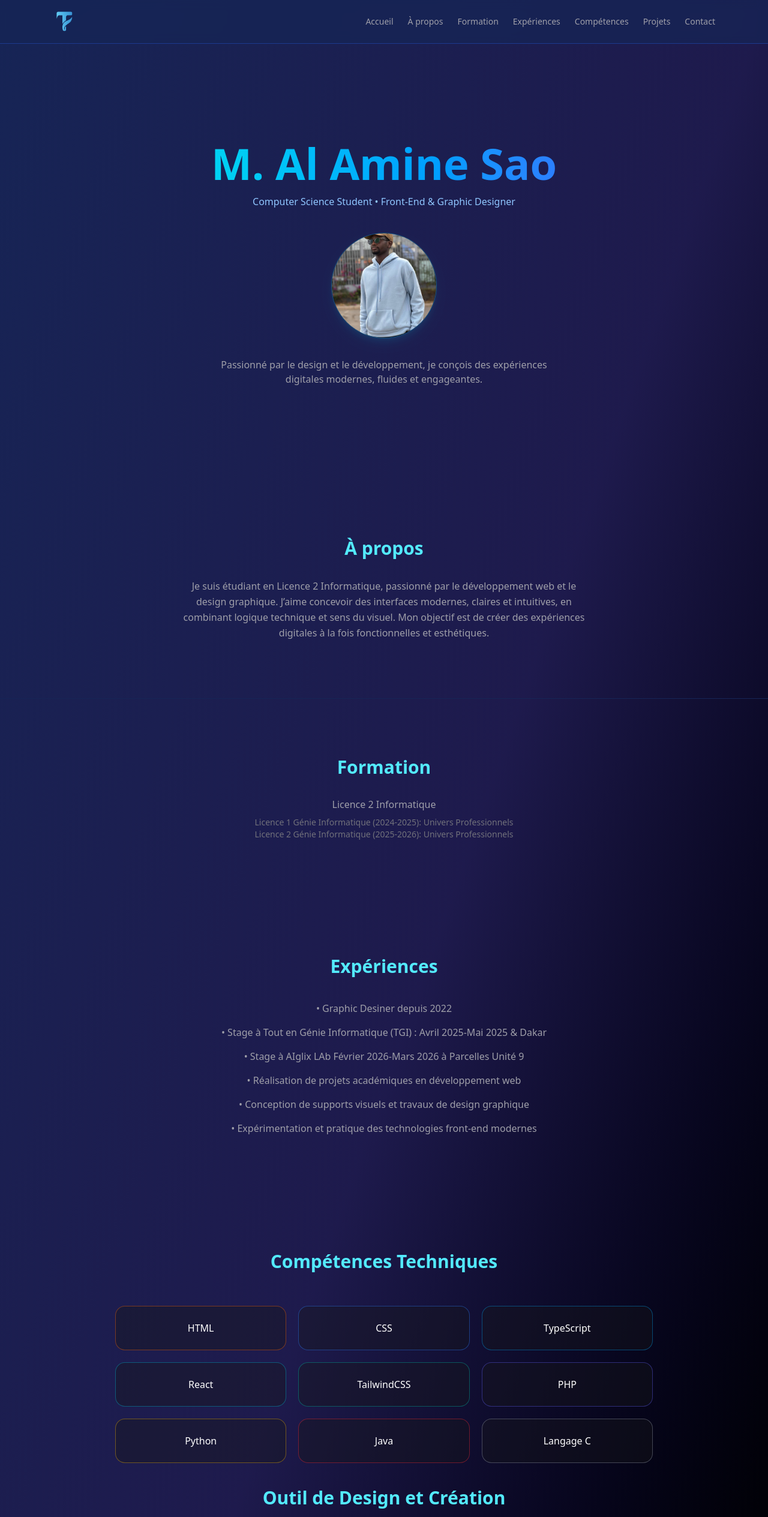
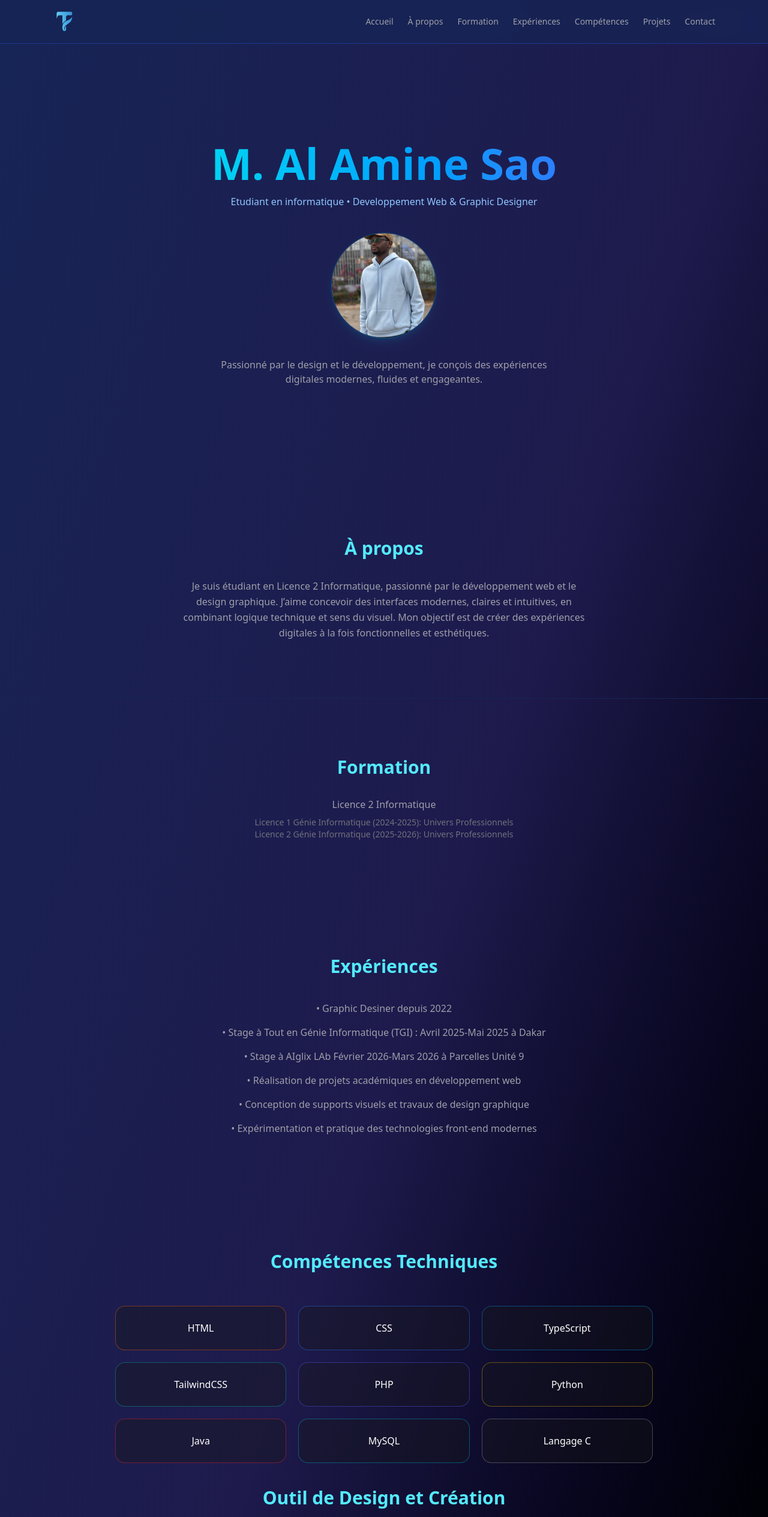
Before and after one commit to Alamine15/portfolio, a React (Vite) app: page / in a window 1280 px wide. Shown: the top 2529 px of the page at 60% size. Built offline with nearby package versions, Linux system fonts and the light colour scheme.

Commit message:
nouveau deploiement

```diff
--- a/src/components/Competences.tsx
+++ b/src/components/Competences.tsx
@@ -20,9 +20,6 @@ export default function Competences() {
             TypeScript
           </div>
 
-          <div className="rounded-2xl border border-cyan-500/40 bg-zinc-900/40 py-6 hover:border-cyan-400 transition">
-            React
-          </div>
 
           <div className="rounded-2xl border border-teal-500/40 bg-zinc-900/40 py-6 hover:border-teal-400 transition">
             TailwindCSS
@@ -38,6 +35,10 @@ export default function Competences() {
 
           <div className="rounded-2xl border border-red-500/40 bg-zinc-900/40 py-6 hover:border-red-400 transition">
             Java
+          </div>
+
+          <div className="rounded-2xl border border-cyan-500/40 bg-zinc-900/40 py-6 hover:border-cyan-400 transition">
+            MySQL
           </div>
 
           <div className="rounded-2xl border border-gray-400/40 bg-zinc-900/40 py-6 hover:border-gray-200 transition">
--- a/src/components/Experience.tsx
+++ b/src/components/Experience.tsx
@@ -7,7 +7,7 @@ export default function Experience() {
 
       <div className="max-w-3xl mx-auto text-zinc-400 space-y-4">
         <p>• Graphic Desiner depuis 2022</p>
-        <p>• Stage à Tout en Génie Informatique (TGI) : Avril 2025-Mai 2025 & Dakar</p>
+        <p>• Stage à Tout en Génie Informatique (TGI) : Avril 2025-Mai 2025 à Dakar</p>
         <p>• Stage à AIglix LAb Février 2026-Mars 2026 à Parcelles Unité 9</p>
         <p>• Réalisation de projets académiques en développement web</p>
         <p>• Conception de supports visuels et travaux de design graphique</p>
--- a/src/components/Hero.tsx
+++ b/src/components/Hero.tsx
@@ -11,7 +11,7 @@ export default function Hero() {
         </h2>
 
         <p className="text-blue-300 mb-6">
-          Computer Science Student • Front-End & Graphic Designer
+          Etudiant en informatique • Developpement Web & Graphic Designer
         </p>
 
         <div className="mt-10 flex justify-center mb-8">
--- a/src/components/Projects.tsx
+++ b/src/components/Projects.tsx
@@ -7,7 +7,7 @@ export default function Projects() {
     <section id="projects" className="py-24 px-6">
 
       <h2 className="text-3xl font-bold text-center mb-14 text-cyan-300">
-        Featured Work
+        Mes dernires projets
       </h2>
 
       <div className="grid md:grid-cols-3 gap-6 max-w-6xl mx-auto">
```
Also changed, not shown: 5 other files (tests, documents, lock files or other folders).
